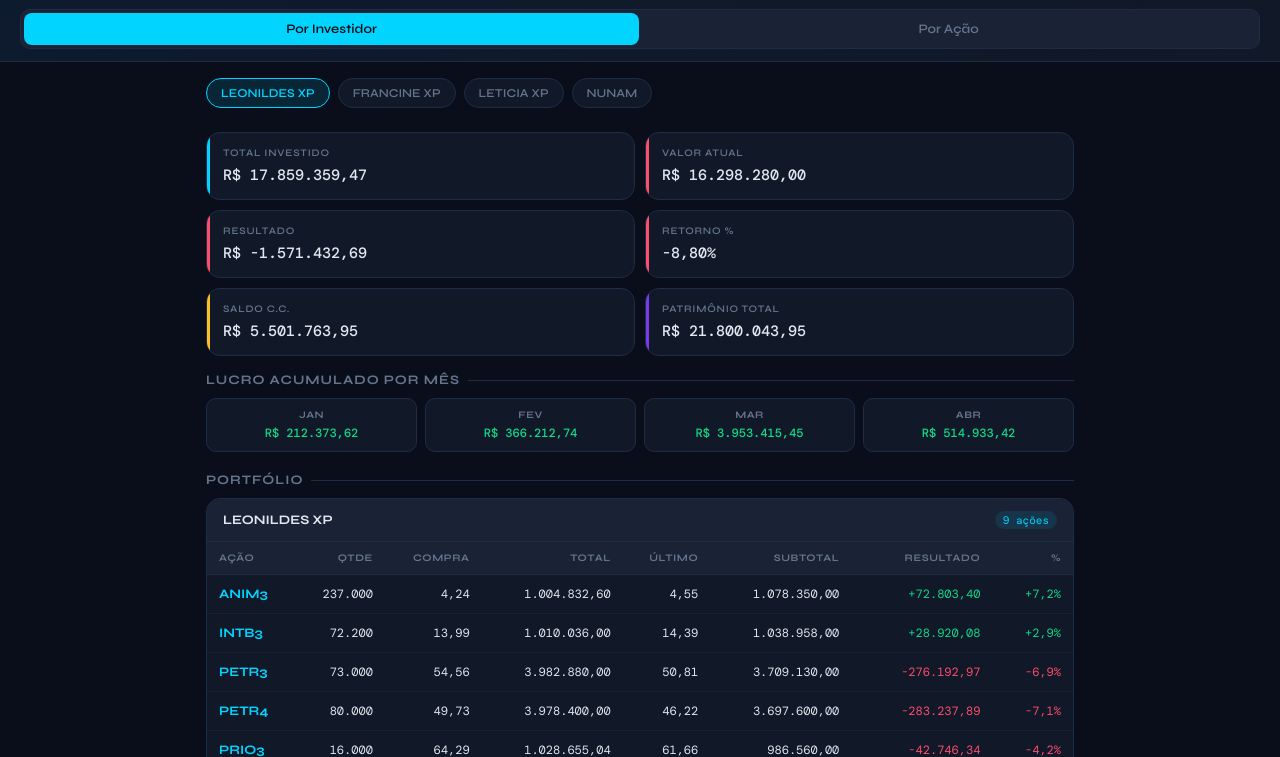
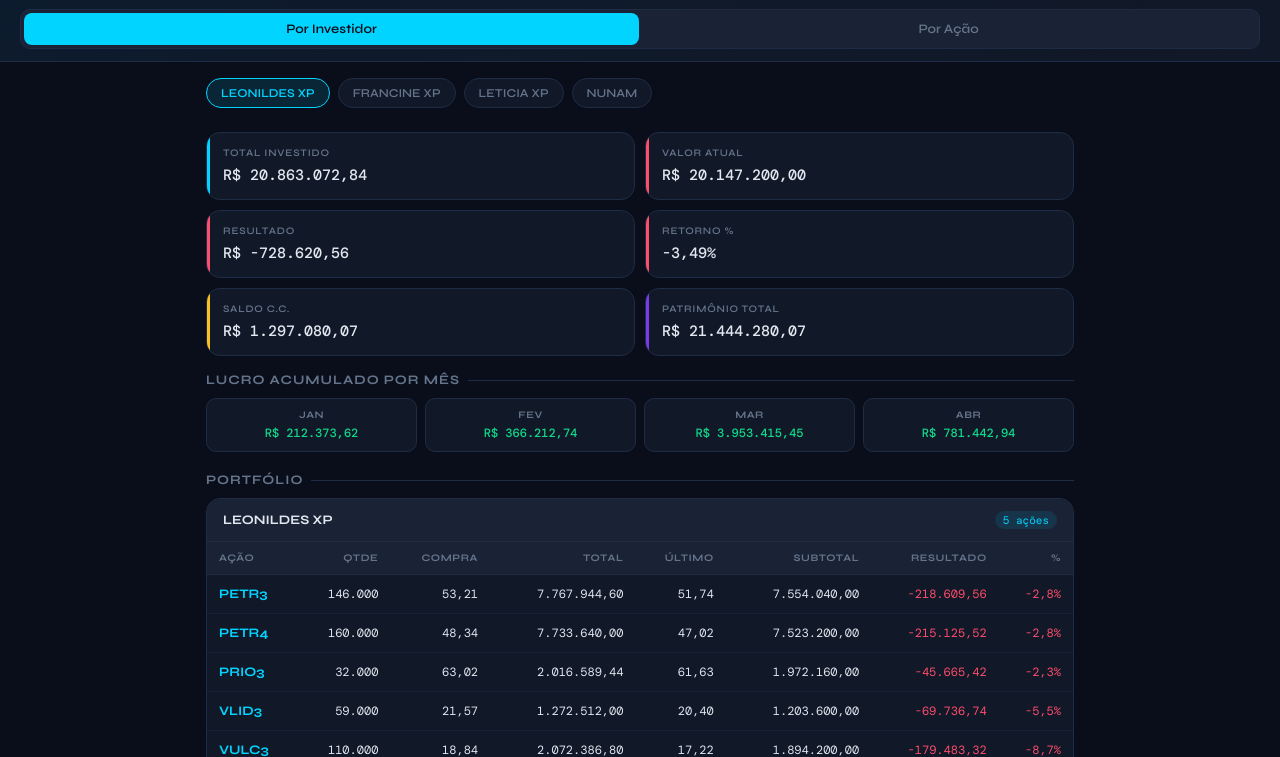
Before and after one commit to diretoriafinanceira-bit/pitzinvest, a plain HTML site: page index.html in a window 1280 px wide. Shown: the part 43-800 px from the top of the page. Drawn offline with nearby package versions, Linux system fonts and the light colour scheme.

Commit message:
index.html

```diff
--- a/index.html
+++ b/index.html
@@ -413,62 +413,61 @@
 // ==============================
 const investimentos = [
   // LEONILDES XP
-  {inv:"LEONILDES XP",acao:"ANIM3",qtde:237000,compra:4.2398,total:1004832.6,ultimo:4.55,subtotal:1078350,resultado:72803.40,pct:0.0724},
-  {inv:"LEONILDES XP",acao:"INTB3",qtde:72200,compra:13.989418,total:1010036,ultimo:14.39,subtotal:1038958,resultado:28920.08,pct:0.0286},
-  {inv:"LEONILDES XP",acao:"PETR3",qtde:73000,compra:54.56,total:3982880,ultimo:50.81,subtotal:3709130,resultado:-276192.97,pct:-0.0693},
-  {inv:"LEONILDES XP",acao:"PETR4",qtde:80000,compra:49.73,total:3978400,ultimo:46.22,subtotal:3697600,resultado:-283237.89,pct:-0.0712},
-  {inv:"LEONILDES XP",acao:"PRIO3",qtde:16000,compra:64.29094,total:1028655.04,ultimo:61.66,subtotal:986560,resultado:-42746.34,pct:-0.0415},
-  {inv:"LEONILDES XP",acao:"VALE3",qtde:25000,compra:81.697561,total:2042439.03,ultimo:89.75,subtotal:2243750,resultado:199929.41,pct:0.0978},
-  {inv:"LEONILDES XP",acao:"VLID3",qtde:59000,compra:21.568,total:1272512,ultimo:20.58,subtotal:1214220,resultado:-59120.28,pct:-0.0464},
-  {inv:"LEONILDES XP",acao:"VULC3",qtde:110000,compra:18.83988,total:2072386.8,ultimo:17.3,subtotal:1903000,resultado:-170686.20,pct:-0.0823},
-  {inv:"LEONILDES XP",acao:"TASA4",qtde:82060,compra:17.87982,total:1467218,ultimo:5.2,subtotal:426712,resultado:-1041101.90,pct:-0.7093},
+  {inv:"LEONILDES XP",acao:"PETR3",qtde:146000,compra:53.2051,total:7767944.6,ultimo:51.74,subtotal:7554040,resultado:-218609.56,pct:-0.028125},
+  {inv:"LEONILDES XP",acao:"PETR4",qtde:160000,compra:48.33525,total:7733640,ultimo:47.02,subtotal:7523200,resultado:-215125.52,pct:-0.0278},
+  {inv:"LEONILDES XP",acao:"PRIO3",qtde:32000,compra:63.01842,total:2016589.44,ultimo:61.63,subtotal:1972160,resultado:-45665.42,pct:-0.022631},
+  {inv:"LEONILDES XP",acao:"VLID3",qtde:59000,compra:21.568,total:1272512,ultimo:20.4,subtotal:1203600,resultado:-69736.74,pct:-0.054767},
+  {inv:"LEONILDES XP",acao:"VULC3",qtde:110000,compra:18.83988,total:2072386.8,ultimo:17.22,subtotal:1894200,resultado:-179483.32,pct:-0.086553},
   {inv:"LEONILDES XP",acao:"AMER3",qtde:52247,compra:106.289898,total:5553328.29,ultimo:0,subtotal:0,resultado:-5554994.98,pct:-1},
   {inv:"LEONILDES XP",acao:"AZUL4",qtde:2164216.4,compra:4.546721,total:9840088,ultimo:0,subtotal:0,resultado:-9842236.76,pct:-1},
   {inv:"LEONILDES XP",acao:"MGLU3",qtde:25600,compra:73.532031,total:1882420,ultimo:0,subtotal:0,resultado:-1882997.26,pct:-1},
   {inv:"LEONILDES XP",acao:"OIBR3",qtde:10514,compra:200.953697,total:2112827.17,ultimo:0,subtotal:0,resultado:-2112734.45,pct:-1},
   {inv:"LEONILDES XP",acao:"OIBR4",qtde:3705,compra:173.894737,total:644280,ultimo:0,subtotal:0,resultado:-644482.71,pct:-1},
+  {inv:"LEONILDES XP",acao:"TASA4",qtde:82060,compra:17.87982,total:1467218,ultimo:0,subtotal:0,resultado:-1467679.64,pct:-1},
   {inv:"LEONILDES XP",acao:"VIIA3",qtde:10360,compra:143.210305,total:1483658.76,ultimo:0,subtotal:0,resultado:-1483632.54,pct:-1},
   // FRANCINE XP
-  {inv:"FRANCINE XP",acao:"BBSE3",qtde:24000,compra:38.993387,total:935841.28,ultimo:34.92,subtotal:838080,resultado:-98049.10,pct:-0.1047},
-  {inv:"FRANCINE XP",acao:"TASA3",qtde:25850,compra:17.938612,total:463713.12,ultimo:5.32,subtotal:137522,resultado:-326240.10,pct:-0.7035},
+  {inv:"FRANCINE XP",acao:"BBSE3",qtde:24000,compra:38.993387,total:935841.28,ultimo:35.28,subtotal:846720,resultado:-89412.06,pct:-0.095512},
+  {inv:"FRANCINE XP",acao:"PETR4",qtde:20000,compra:46.928315,total:938566.30,ultimo:47.02,subtotal:940400,resultado:1568.81,pct:0.001671},
+  {inv:"FRANCINE XP",acao:"PRIO3",qtde:16000,compra:63.023209,total:1008371.35,ultimo:61.63,subtotal:986080,resultado:-22592.78,pct:-0.022399},
   {inv:"FRANCINE XP",acao:"AMER3",qtde:268500,compra:12.098878,total:3248548.83,ultimo:0,subtotal:0,resultado:-3248548.83,pct:-1},
   {inv:"FRANCINE XP",acao:"AZUL4",qtde:167016.7,compra:12.751666,total:2129741.20,ultimo:0,subtotal:0,resultado:-2129741.20,pct:-1},
   {inv:"FRANCINE XP",acao:"MGLU3",qtde:180000,compra:7.179557,total:1292320.17,ultimo:0,subtotal:0,resultado:-1292320.17,pct:-1},
   {inv:"FRANCINE XP",acao:"OIBR3",qtde:14150,compra:35.70434,total:505216.42,ultimo:0,subtotal:0,resultado:-505216.42,pct:-1},
+  {inv:"FRANCINE XP",acao:"TASA3",qtde:25850,compra:17.938612,total:463713.12,ultimo:0,subtotal:0,resultado:-463713.12,pct:-1},
   // LETICIA XP
-  {inv:"LETICIA XP",acao:"BBSE3",qtde:14000,compra:38.98,total:545720,ultimo:34.92,subtotal:488880,resultado:-57199.81,pct:-0.1047},
-  {inv:"LETICIA XP",acao:"TASA4",qtde:33000,compra:17.436364,total:575400,ultimo:5.2,subtotal:171600,resultado:-403800,pct:-0.7018},
+  {inv:"LETICIA XP",acao:"BBSE3",qtde:14000,compra:38.98,total:545720,ultimo:35.28,subtotal:493920,resultado:-52161.57,pct:-0.09552},
+  {inv:"LETICIA XP",acao:"PETR4",qtde:6000,compra:46.8707,total:281224.2,ultimo:47.02,subtotal:282120,resultado:733.30,pct:0.002606},
+  {inv:"LETICIA XP",acao:"PRIO3",qtde:16000,compra:62.95895,total:1007343.2,ultimo:61.63,subtotal:986080,resultado:-21879.19,pct:-0.021706},
   {inv:"LETICIA XP",acao:"AMER3",qtde:118500,compra:16.012658,total:1897500,ultimo:0,subtotal:0,resultado:-1898114.23,pct:-1},
   {inv:"LETICIA XP",acao:"AZUL4",qtde:160016,compra:12.199349,total:1952091,ultimo:0,subtotal:0,resultado:-1952747.41,pct:-1},
   {inv:"LETICIA XP",acao:"ONCO3",qtde:37000,compra:10.746216,total:397610,ultimo:0,subtotal:0,resultado:-397740.40,pct:-1},
+  {inv:"LETICIA XP",acao:"TASA4",qtde:33000,compra:17.436364,total:575400,ultimo:0,subtotal:0,resultado:-575400,pct:-1},
   // NUNAM
-  {inv:"NUNAM",acao:"ORCL",qtde:12000,compra:164.000783,total:1968009.40,ultimo:175.06,subtotal:2100720,resultado:126342.35,pct:0.0640},
-  {inv:"NUNAM",acao:"VALE CS",qtde:65000,compra:15.3618,total:998517,ultimo:17.79,subtotal:1156350,resultado:157833,pct:0.1581},
-  {inv:"NUNAM",acao:"OURO UBS",qtde:2667.43,compra:243.68,total:649999.34,ultimo:259.39,subtotal:691904.67,resultado:41647.39,pct:0.0640},
-  {inv:"NUNAM",acao:"VALE",qtde:57000,compra:17.41,total:992370,ultimo:17.79,subtotal:1014030,resultado:18319.78,pct:0.0184},
-  {inv:"NUNAM",acao:"CERT",qtde:380000,compra:2.12,total:805600,ultimo:1.76,subtotal:668800,resultado:-136800,pct:-0.1698},
-  {inv:"NUNAM",acao:"COP",qtde:8000,compra:121.91,total:975280,ultimo:116.04,subtotal:928320,resultado:-46960,pct:-0.0482},
-  {inv:"NUNAM",acao:"CVX",qtde:7700,compra:193.54026,total:1490260,ultimo:184.08,subtotal:1417416,resultado:-72844,pct:-0.0489},
-  {inv:"NUNAM",acao:"FEVR",qtde:35500,compra:21.350032,total:757926.15,ultimo:8.51,subtotal:302105,resultado:-457413.99,pct:-0.6022},
-  {inv:"NUNAM",acao:"FEVR CS",qtde:5500,compra:8.92,total:49060,ultimo:8.51,subtotal:46805,resultado:-2255,pct:-0.0460},
-  {inv:"NUNAM",acao:"HPQ",qtde:86000,compra:24.060698,total:2069220,ultimo:19.89,subtotal:1710540,resultado:-358680,pct:-0.1733},
-  {inv:"NUNAM",acao:"ORCL CS",qtde:4200,compra:203.75,total:855750,ultimo:175.06,subtotal:735252,resultado:-120498,pct:-0.1408},
-  {inv:"NUNAM",acao:"BKI",qtde:2694000,compra:0.296624,total:799104.30,ultimo:0.09,subtotal:242460,resultado:-559426.00,pct:-0.6976},
+  {inv:"NUNAM",acao:"OURO UBS",qtde:2667.43,compra:243.68,total:649999.34,ultimo:259.39,subtotal:691904.67,resultado:41647.39,pct:0.064048},
+  {inv:"NUNAM",acao:"VALE CS",qtde:65000,compra:15.3618,total:998517,ultimo:17.82,subtotal:1158300,resultado:159783,pct:0.16002},
+  {inv:"NUNAM",acao:"CERT",qtde:380000,compra:2.12,total:805600,ultimo:1.78,subtotal:676400,resultado:-129200,pct:-0.160377},
+  {inv:"NUNAM",acao:"COP",qtde:8000,compra:121.91,total:975280,ultimo:116.46,subtotal:931680,resultado:-43600,pct:-0.044705},
+  {inv:"NUNAM",acao:"CVX",qtde:7700,compra:193.54026,total:1490260,ultimo:183.25,subtotal:1411025,resultado:-79235,pct:-0.053169},
+  {inv:"NUNAM",acao:"FEVR",qtde:35500,compra:21.350032,total:757926.15,ultimo:8.6,subtotal:305300,resultado:-454223.80,pct:-0.598038},
+  {inv:"NUNAM",acao:"FEVR CS",qtde:5500,compra:8.92,total:49060,ultimo:8.6,subtotal:47300,resultado:-1760,pct:-0.035874},
+  {inv:"NUNAM",acao:"HPQ",qtde:86000,compra:24.060698,total:2069220,ultimo:16.59,subtotal:1426740,resultado:-642480,pct:-0.310494},
+  {inv:"NUNAM",acao:"ORCL CS",qtde:4200,compra:203.75,total:855750,ultimo:177.58,subtotal:745836,resultado:-109914,pct:-0.128442},
+  {inv:"NUNAM",acao:"BKI",qtde:2694000,compra:0.296624,total:799104.30,ultimo:0.09,subtotal:242460,resultado:-559426.00,pct:-0.697638},
 ];
 
 const saldosCC = {
-  "LEONILDES XP": 5501763.95,
-  "FRANCINE XP": 2078536.98,
-  "LETICIA XP": 1311447.86,
-  "NUNAM UBS": 486051.20,
-  "NUNAM CS": 37911.18
+  "LEONILDES XP": 1297080.07,
+  "FRANCINE XP":  132166.20,
+  "LETICIA XP":   22982.05,
+  "NUNAM UBS":    3585871.20,
+  "NUNAM CS":     37911.18
 };
 
 const lucrosAcumulados = {
-  "LEONILDES XP": {JAN:212373.62, FEV:366212.74, MAR:3953415.45, ABR:514933.42},
-  "FRANCINE XP":  {JAN:168072.27, FEV:138795.52, MAR:949621.70, ABR:194456.20},
-  "LETICIA XP":   {JAN:168766.95, FEV:61240.92,  MAR:1063833.09, ABR:166941.02},
-  "NUNAM UBS":    {JAN:855277.62, FEV:52342.18,  MAR:103317.48,  ABR:109828.38},
+  "LEONILDES XP": {JAN:212373.62, FEV:366212.74, MAR:3953415.45, ABR:781442.94},
+  "FRANCINE XP":  {JAN:168072.27, FEV:138795.52, MAR:949621.70,  ABR:193874.95},
+  "LETICIA XP":   {JAN:168766.95, FEV:61240.92,  MAR:1063833.09, ABR:166536.27},
+  "NUNAM UBS":    {JAN:855277.62, FEV:52342.18,  MAR:103317.48,  ABR:249536.62},
   "NUNAM CS":     {JAN:164718,    FEV:0,          MAR:229600,     ABR:0},
 };
 
@@ -479,23 +478,19 @@ const nunamAcoes = new Set(investimentos.filter(i => i.inv === "NUNAM").map(i =>
 // Balanço data: ordem colocada, data balanço
 // resultado previsto = (ordem - compra) / compra
 const balanco = {
-  "ANIM3":   {dataBalanco:"06/05/2026", ordem:0},
   "BBSE3":   {dataBalanco:"04/05/2026", ordem:39.38},
-  "INTB3":   {dataBalanco:"06/05/2026", ordem:14.43},
-  "PETR3":   {dataBalanco:"11/05/2026", ordem:54.95},
-  "PETR4":   {dataBalanco:"11/05/2026", ordem:49.87},
+  "PETR3":   {dataBalanco:"11/05/2026", ordem:0},
+  "PETR4":   {dataBalanco:"11/05/2026", ordem:0},
   "VLID3":   {dataBalanco:"06/05/2026", ordem:22.81},
   "VULC3":   {dataBalanco:"05/05/2026", ordem:19.58},
-  "VALE3":   {dataBalanco:"28/04/2026", ordem:91.32},
   "TASA3":   {dataBalanco:"13/05/2026", ordem:0},
   "TASA4":   {dataBalanco:"13/05/2026", ordem:0},
   "PRIO3":   {dataBalanco:"05/05/2026", ordem:0},
   "CERT":    {dataBalanco:"13/05/2026", ordem:2.18},
-  "CVX":     {dataBalanco:"01/05/2026", ordem:197.41},
-  "COP":     {dataBalanco:"30/04/2026", ordem:131.53},
+  "CVX":     {dataBalanco:"01/05/2026", ordem:0},
+  "COP":     {dataBalanco:"30/04/2026", ordem:0},
   "FEVR CS": {dataBalanco:"15/09/2026", ordem:9.1},
-  "VALE":    {dataBalanco:"28/04/2026", ordem:18.13},
-  "VALE CS": {dataBalanco:"28/04/2026", ordem:18.13},
+  "VALE CS": {dataBalanco:"28/04/2026", ordem:17.8},
   "ORCL":    {dataBalanco:"16/06/2026", ordem:0},
   "ORCL CS": {dataBalanco:"16/06/2026", ordem:0},
   "HPQ":     {dataBalanco:"03/06/2026", ordem:0},
@@ -764,28 +759,9 @@ function renderActionView() {
     byAction[i.acao].push(i);
   });
 
-  // Summary total from visible only
-  const totalInvestido = visibleInv.reduce((s,i) => s+(i.total||0), 0);
-  const totalAtual = visibleInv.reduce((s,i) => s+(i.subtotal||0), 0);
-  const totalResult = visibleInv.reduce((s,i) => s+(i.resultado||0), 0);
-
-  const grid = document.createElement('div');
-  grid.className = 'summary-grid';
-  [
-    {label:'Total Investido Geral', val:`R$ ${fmt(totalInvestido)}`, cls:''},
-    {label:'Valor Atual Geral', val:`R$ ${fmt(totalAtual)}`, cls: totalAtual>=totalInvestido?'green':'red'},
-    {label:'Resultado Geral', val:(totalResult>=0?'+':'')+'R$ '+fmt(totalResult), cls:totalResult>=0?'green':'red'},
-    {label:'Investidores', val: allInvestors.length+' ativos', cls:'yellow'},
-  ].forEach(c => {
-    const card = document.createElement('div');
-    card.className = `summary-card ${c.cls}`;
-    card.innerHTML = `<div class="card-label">${c.label}</div><div class="card-value">${c.val}</div>`;
-    grid.appendChild(card);
-  });
-  frag.appendChild(grid);
-
   const secTitle = document.createElement('div');
   secTitle.className = 'section-title';
+  secTitle.style.marginTop = '4px';
   secTitle.textContent = `${Object.keys(byAction).length} Ações em Carteira`;
   frag.appendChild(secTitle);
 
@@ -827,18 +803,15 @@ function renderActionView() {
     body.className = 'action-body';
     body.style.display = 'none';
 
-    // Balanço info bar (shown once per action)
-    if (dataBalanco || ordem) {
-      const infoBar = document.createElement('div');
-      infoBar.style.cssText = 'padding:8px 16px 0;display:flex;gap:16px;flex-wrap:wrap;font-size:11px;font-family:"DM Mono",monospace;';
-      if (dataBalanco) {
-        infoBar.innerHTML += `<span style="color:var(--muted)">📅 Balanço: <span style="color:var(--text)">${dataBalanco}</span></span>`;
-      }
-      if (ordem) {
-        infoBar.innerHTML += `<span style="color:var(--muted)">🎯 Ordem: <span style="color:var(--accent)">${cur} ${fmt(ordem,2)}</span></span>`;
-      }
-      body.appendChild(infoBar);
+    // Info bar at top: Último + Data Balanço
+    const ultimoRef = rows[0].ultimo; // same for all rows of same action
+    const infoBar = document.createElement('div');
+    infoBar.style.cssText = 'padding:8px 16px 0;display:flex;gap:16px;flex-wrap:wrap;font-size:11px;font-family:"DM Mono",monospace;';
+    infoBar.innerHTML = `<span style="color:var(--muted)">Último: <span style="color:var(--accent);font-weight:600">${fmt(ultimoRef,2)}</span></span>`;
+    if (dataBalanco) {
+      infoBar.innerHTML += `<span style="color:var(--muted)">📅 Balanço: <span style="color:var(--text)">${dataBalanco}</span></span>`;
     }
+    body.appendChild(infoBar);
 
     const investorList = document.createElement('div');
     investorList.className = 'action-investors';
@@ -854,10 +827,10 @@ function renderActionView() {
           <span>Qtde: ${fmt(r.qtde,0)}</span>
           <span>Compra: ${fmt(r.compra,2)}</span>
           <span>Total: ${cur} ${fmt(r.total,2)}</span>
-          <span>Último: ${r.ultimo===0?'—':fmt(r.ultimo,2)}</span>
           <span>Subtotal: ${r.subtotal===0?'—':cur+' '+fmt(r.subtotal,2)}</span>
           <span class="${r.resultado>=0?'positive':'negative'}" style="color:${r.resultado>=0?'var(--green)':'var(--red)'}">Res: ${(r.resultado>=0?'+':'')+fmt(r.resultado,2)}</span>
           <span class="${r.pct>=0?'positive':'negative'}" style="color:${r.pct>=0?'var(--green)':'var(--red)'}">${r.pct===-1?'-100%':(r.pct>=0?'+':'')+fmt(r.pct*100,1)+'%'}</span>
+          ${ordem ? `<span style="color:var(--muted)">Ordem: <span style="color:var(--accent)">${cur} ${fmt(ordem,2)}</span></span>` : ''}
           ${resPrevisto !== null ? `<span style="color:var(--yellow)">Prev: ${resPrevisto>=0?'+':''}${fmt(resPrevisto,2)}%</span>` : ''}
         </div>
       `;
```
